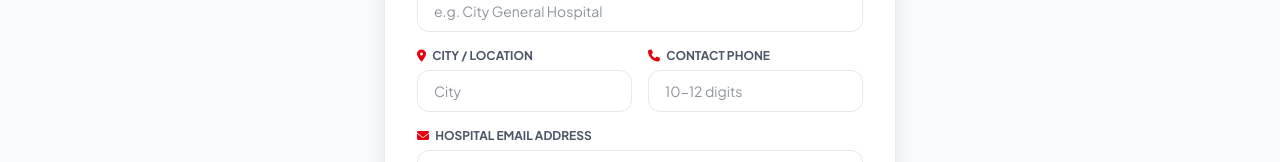
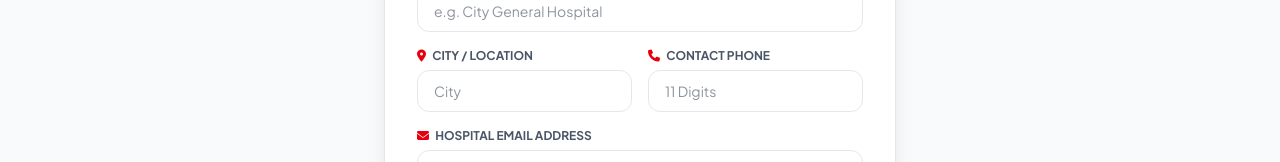
Before and after one commit to nazimpahore/bloodBank, a React (Vite) app in the folder frontend/: page /register in a window 1280 px wide. Shown: the part 399-561 px from the top of the page. Built offline with nearby package versions, Linux system fonts and the light colour scheme; no server answers.

Commit message:
feat: add RegisterPage component for hospitals and users

```diff
--- a/frontend/src/pages/RegisterPage.jsx
+++ b/frontend/src/pages/RegisterPage.jsx
@@ -129,7 +129,7 @@ export default function RegisterPage() {
                       type="tel"
                       value={hphone}
                       onChange={(e) => setHphone(e.target.value)}
-                      placeholder="10-12 digits"
+                      placeholder="11 Digits"
                       className="w-full px-4 py-2.5 rounded-xl border border-gray-200 focus:outline-none focus:border-red-600 focus:ring-2 focus:ring-red-100 transition text-sm"
                       required
                     />
@@ -233,7 +233,7 @@ export default function RegisterPage() {
                     type="tel"
                     value={rphone}
                     onChange={(e) => setRphone(e.target.value)}
-                    placeholder="10-12 digits"
+                    placeholder="11 Digits"
                     className="w-full px-4 py-2.5 rounded-xl border border-gray-200 focus:outline-none focus:border-red-600 focus:ring-2 focus:ring-red-100 transition text-sm"
                     required
                   />
```
